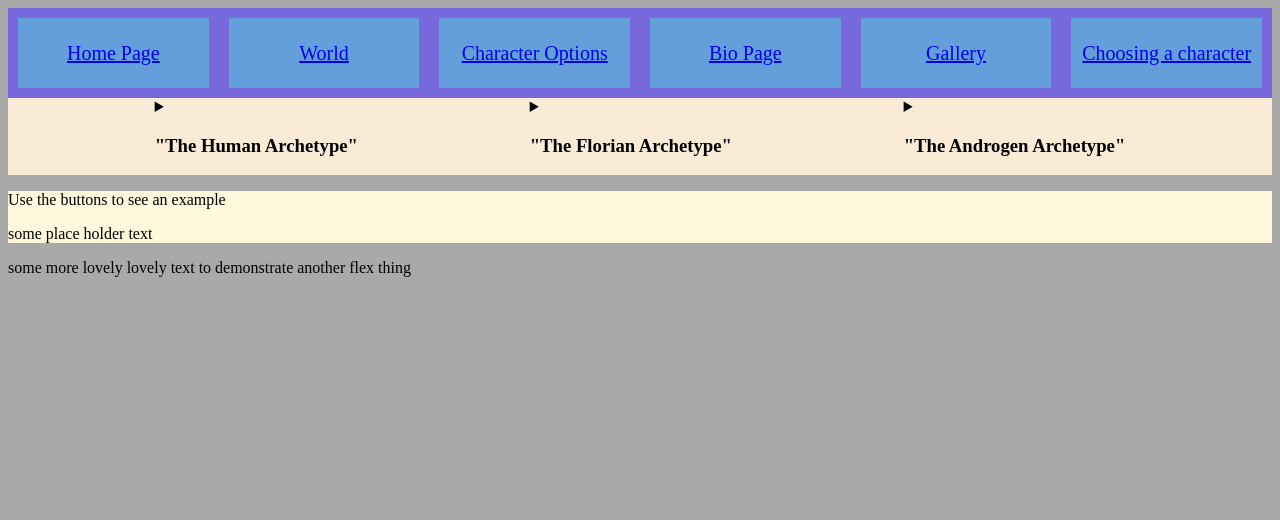
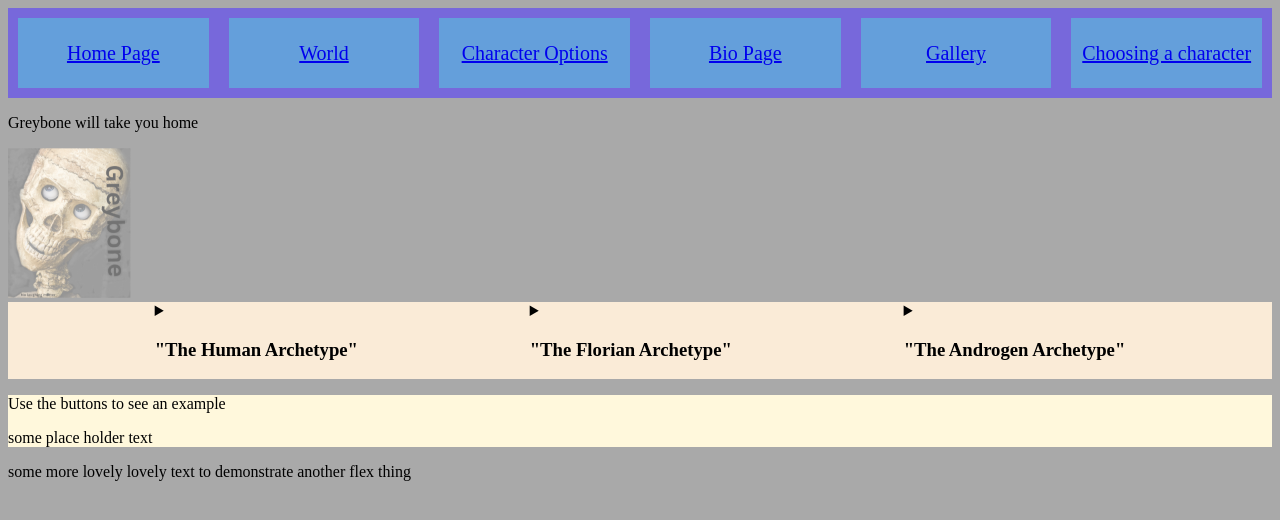
Before and after one commit to Steve-14/Project1, a plain HTML site: page choices.html in a window 1280 px wide. Drawn offline with Linux system fonts and the light colour scheme.

Commit message:
small edits

```diff
--- a/choices.html
+++ b/choices.html
@@ -17,6 +17,11 @@
   </head>
 
   <body>
+    <div class="logo">
+      <p>Greybone will take you home</p>
+      <a href="/index.html"> <img src="/img/Greybone.png"></a>
+    </div>
+
     <div class="optioncards">
       <details>
         <summary><h3>"The Human Archetype"</h3></summary>
```
